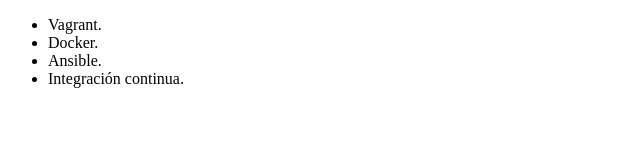
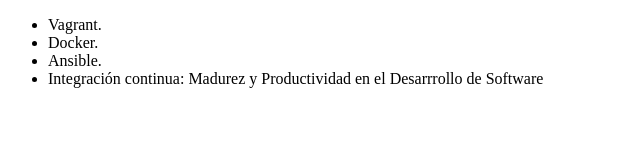
Before and after one commit to SamuelPerezT/alura-git, a plain HTML site: page index.html in a window 1280 px wide. Shown: the whole page, without its empty margins (0-640 px from the left). Drawn offline with Linux system fonts and the light colour scheme.

Commit message:
Renombrando curso de Integración Contínua

```diff
--- a/index.html
+++ b/index.html
@@ -9,7 +9,7 @@
          <li> Vagrant.</li>
          <li> Docker.</li>
          <li> Ansible.</li>
-         <li> Integración continua.</li>
+         <li> Integración continua: Madurez y Productividad en el Desarrrollo de Software</li>
      </ul>
 </body>
 </html>
```
